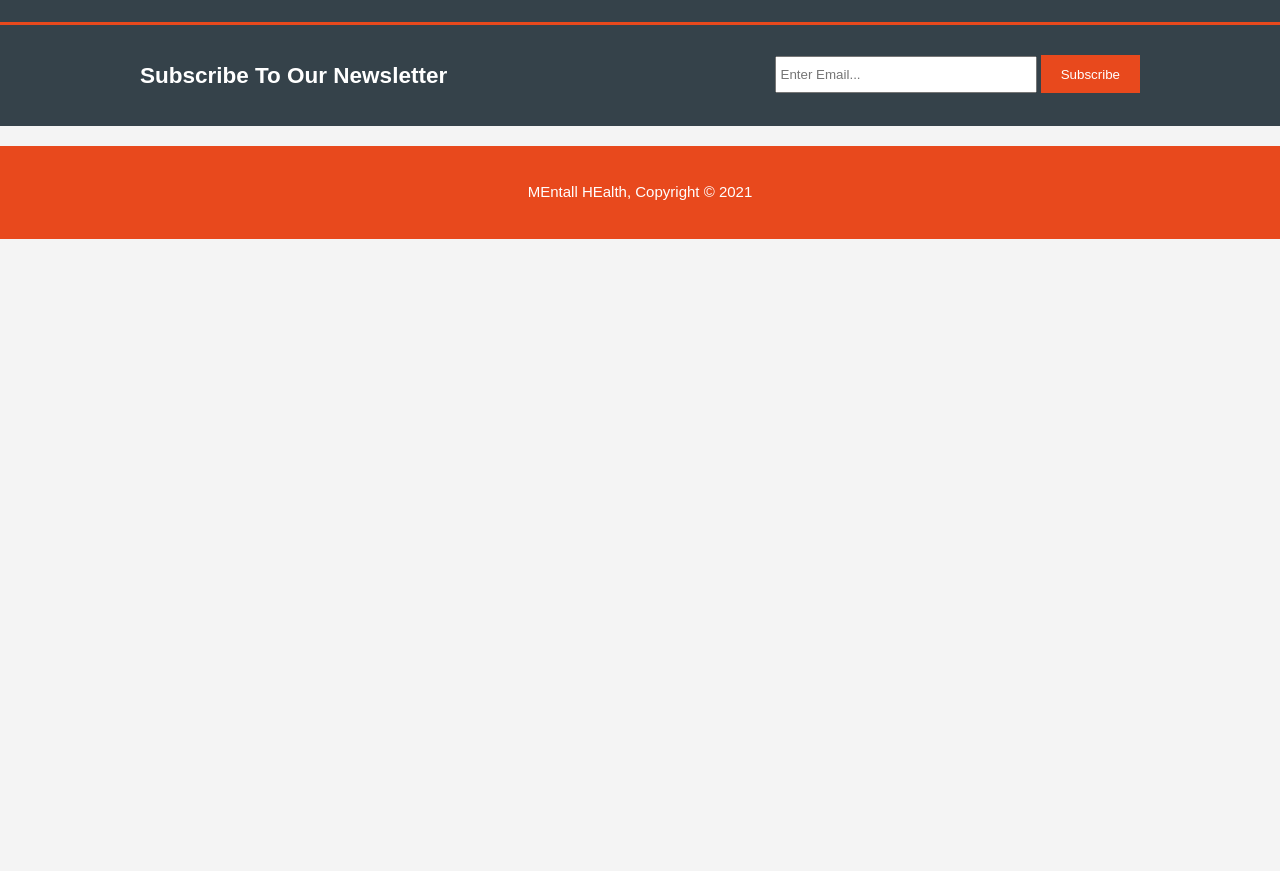
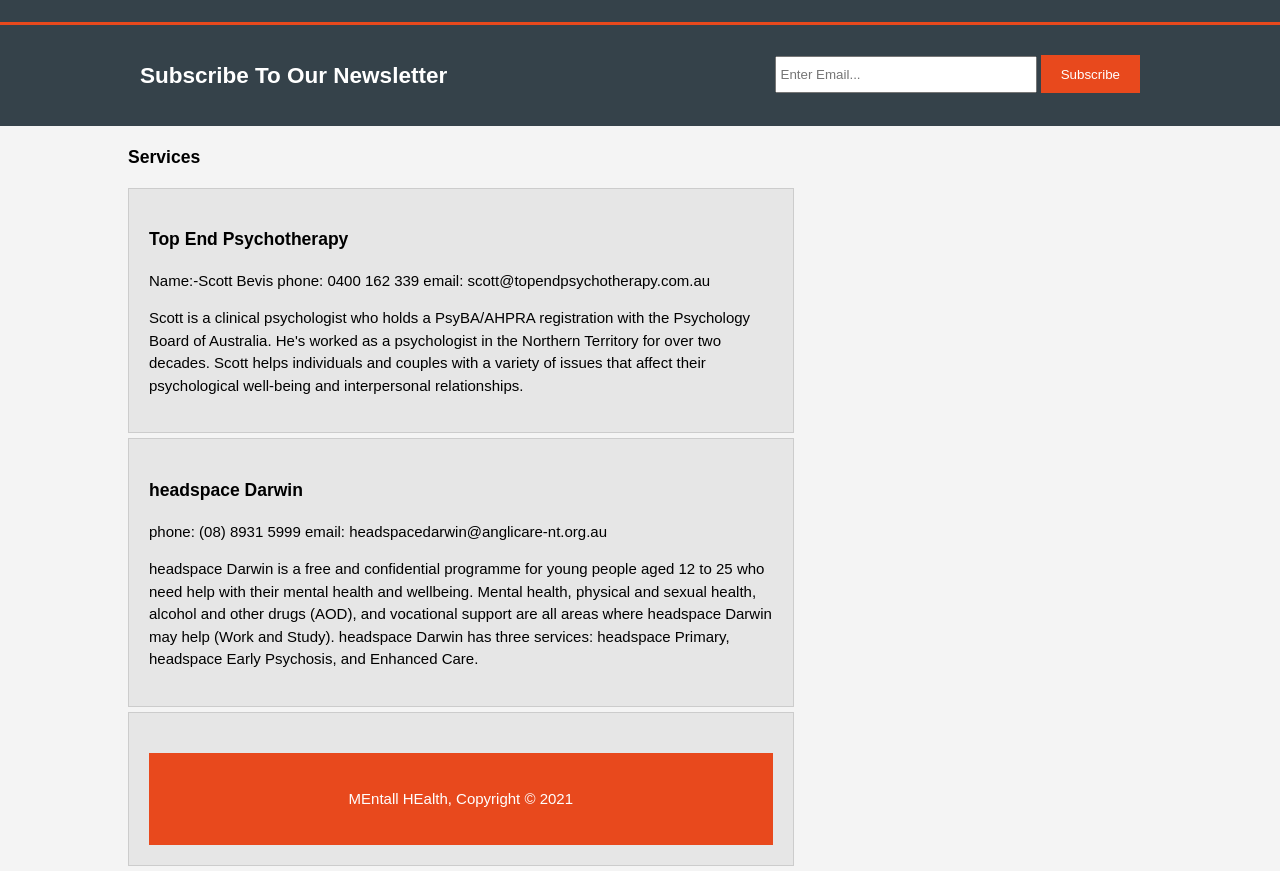
Before and after one commit to Abhi-Paras/HIT-238, a plain HTML site: page services.html in a window 1280 px wide. Shown: the part 78-949 px from the top of the page. Before the commit the page ends 800 px from the top, so only its background shows below. Drawn offline with Linux system fonts and the light colour scheme.

Commit message:
Added some features for development phase 1

```diff
--- a/services.html
+++ b/services.html
@@ -34,6 +34,29 @@
         </form>
       </div>
     </section>
+    <section id="main">
+      <div class="container">
+        <article id="main-col">
+          <h1 class="page-title">Services</h1>
+          <ul id="services">
+            <li>
+              <h3>Top End Psychotherapy</h3>
+              <p>Name:-Scott Bevis
+                phone: 0400  162  339
+                email:  scott@topendpsychotherapy.com.au  </p>
+						  <p>Scott is a clinical psychologist who holds a PsyBA/AHPRA registration with the Psychology Board of Australia. He's worked as a psychologist in the Northern Territory for over two decades. Scott helps individuals and couples with a variety of issues that affect their psychological well-being and interpersonal relationships.</p>
+            </li>
+            <li>
+              <h3>headspace Darwin</h3>
+              <p>phone: (08)  8931  5999
+                email: headspacedarwin@anglicare-nt.org.au
+              </p>
+						  <p>headspace Darwin is a free and confidential programme for young people aged 12 to 25 who need help with their mental health and wellbeing. Mental health, physical and sexual health, alcohol and other drugs (AOD), and vocational support are all areas where headspace Darwin may help (Work and Study).
+
+                headspace Darwin has three services: headspace Primary, headspace Early Psychosis, and Enhanced Care.</p>
+            </li>
+            <li>
+
 
 
 
```
Also changed, not shown: index.html (+20 -2 lines), img/1.png (added), img/2.png (added), img/3.png (added).
